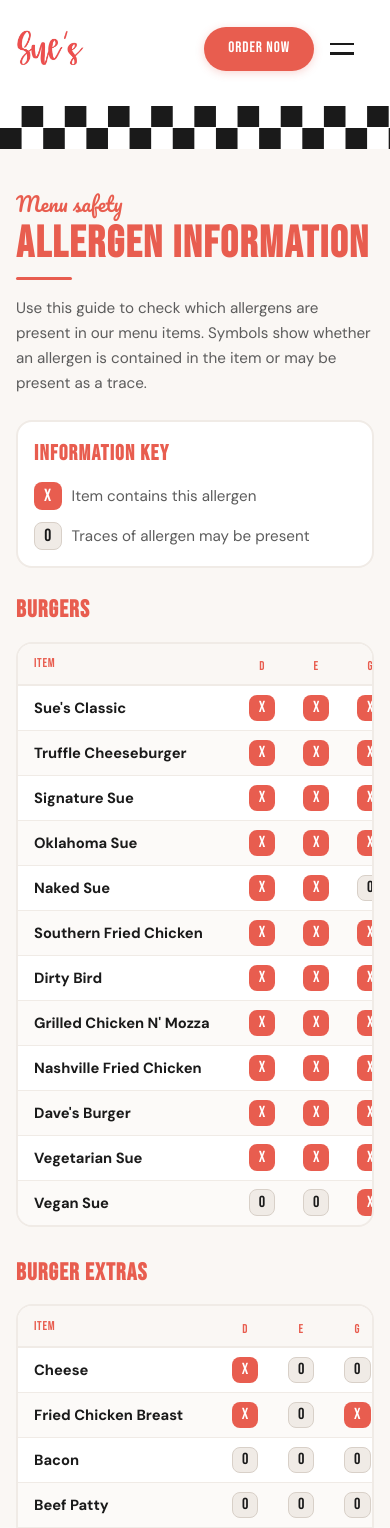
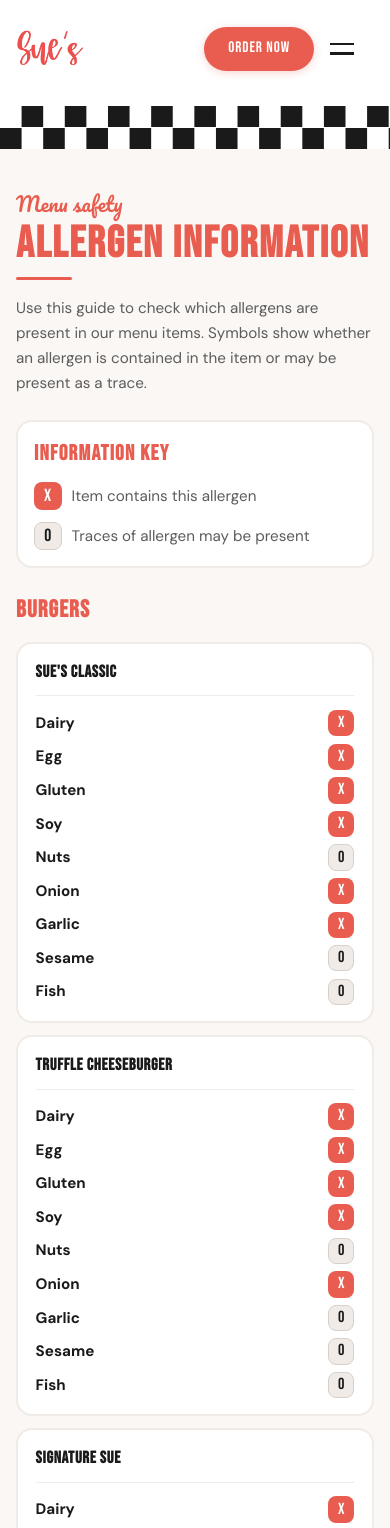
Before and after one commit to 4syte-Hospo/sues-burgers-website, a React (Vite) app: page /allergen-info in a window 390 px wide. Shown: the top 1528 px of the page. Built offline with nearby package versions, Linux system fonts and the light colour scheme.

Commit message:
Improve allergen table readability on mobile

```diff
--- a/src/components/allergens/AllergenTable.css
+++ b/src/components/allergens/AllergenTable.css
@@ -12,7 +12,60 @@
   color: var(--color-coral);
 }
 
+/* ── Mobile: card layout with full allergen names ── */
+.allergen-mobile-list {
+  display: flex;
+  flex-direction: column;
+  gap: 0.75rem;
+}
+
+.allergen-mobile-card {
+  background: var(--color-white);
+  border: 2px solid var(--color-cream-dark);
+  border-radius: var(--radius-lg);
+  padding: 1rem 1.1rem;
+}
+
+.allergen-mobile-card__name {
+  font-family: var(--font-display);
+  font-size: clamp(1.05rem, 3.5vw, 1.2rem);
+  letter-spacing: 0.04em;
+  text-transform: uppercase;
+  color: var(--color-black);
+  margin-bottom: 0.85rem;
+  padding-bottom: 0.65rem;
+  border-bottom: 1px solid var(--color-cream-dark);
+}
+
+.allergen-mobile-card__grid {
+  display: flex;
+  flex-direction: column;
+  gap: 0.45rem;
+  margin: 0;
+}
+
+.allergen-mobile-card__row {
+  display: grid;
+  grid-template-columns: 1fr auto;
+  align-items: center;
+  gap: 0.75rem;
+  margin: 0;
+}
+
+.allergen-mobile-card__term {
+  font-size: 0.95rem;
+  font-weight: 600;
+  color: var(--color-black);
+  margin: 0;
+}
+
+.allergen-mobile-card__value {
+  margin: 0;
+}
+
+/* ── Desktop: matrix table ── */
 .allergen-table-wrap {
+  display: none;
   overflow-x: auto;
   border: 2px solid var(--color-cream-dark);
   border-radius: var(--radius-lg);
@@ -52,32 +105,17 @@
 }
 
 .allergen-table__allergen-col {
-  min-width: 3.1rem;
+  min-width: 4.5rem;
 }
 
 .allergen-table__abbr {
-  display: block;
-  line-height: 1.1;
+  display: none;
 }
 
 .allergen-table__label {
-  display: none;
-}
-
-@media (min-width: 56rem) {
-  .allergen-table__abbr {
-    display: none;
-  }
-
-  .allergen-table__label {
-    display: block;
-    font-size: 0.72rem;
-    line-height: 1.15;
-  }
-
-  .allergen-table__allergen-col {
-    min-width: 4.5rem;
-  }
+  display: block;
+  font-size: 0.72rem;
+  line-height: 1.15;
 }
 
 .allergen-table tbody th,
@@ -139,3 +177,13 @@
   color: var(--color-black);
   border: 1px solid #d8d0c8;
 }
+
+@media (min-width: 768px) {
+  .allergen-mobile-list {
+    display: none;
+  }
+
+  .allergen-table-wrap {
+    display: block;
+  }
+}
--- a/src/components/allergens/AllergenTable.tsx
+++ b/src/components/allergens/AllergenTable.tsx
@@ -27,6 +27,24 @@ export function AllergenTable({ section }: AllergenTableProps) {
       <h2 id={`allergen-${section.id}`} className="allergen-table-section__title">
         {section.title}
       </h2>
+
+      <div className="allergen-mobile-list" aria-label={`${section.title} allergen details`}>
+        {section.rows.map((row) => (
+          <article key={row.name} className="allergen-mobile-card">
+            <h3 className="allergen-mobile-card__name">{row.name}</h3>
+            <dl className="allergen-mobile-card__grid">
+              {allergenColumns.map((column) => (
+                <div key={column.key} className="allergen-mobile-card__row">
+                  <dt className="allergen-mobile-card__term">{column.label}</dt>
+                  <dd className="allergen-mobile-card__value">
+                    <AllergenCell status={row.allergens[column.key]} />
+                  </dd>
+                </div>
+              ))}
+            </dl>
+          </article>
+        ))}
+      </div>
 
       <div className="allergen-table-wrap">
         <table className="allergen-table">
```
